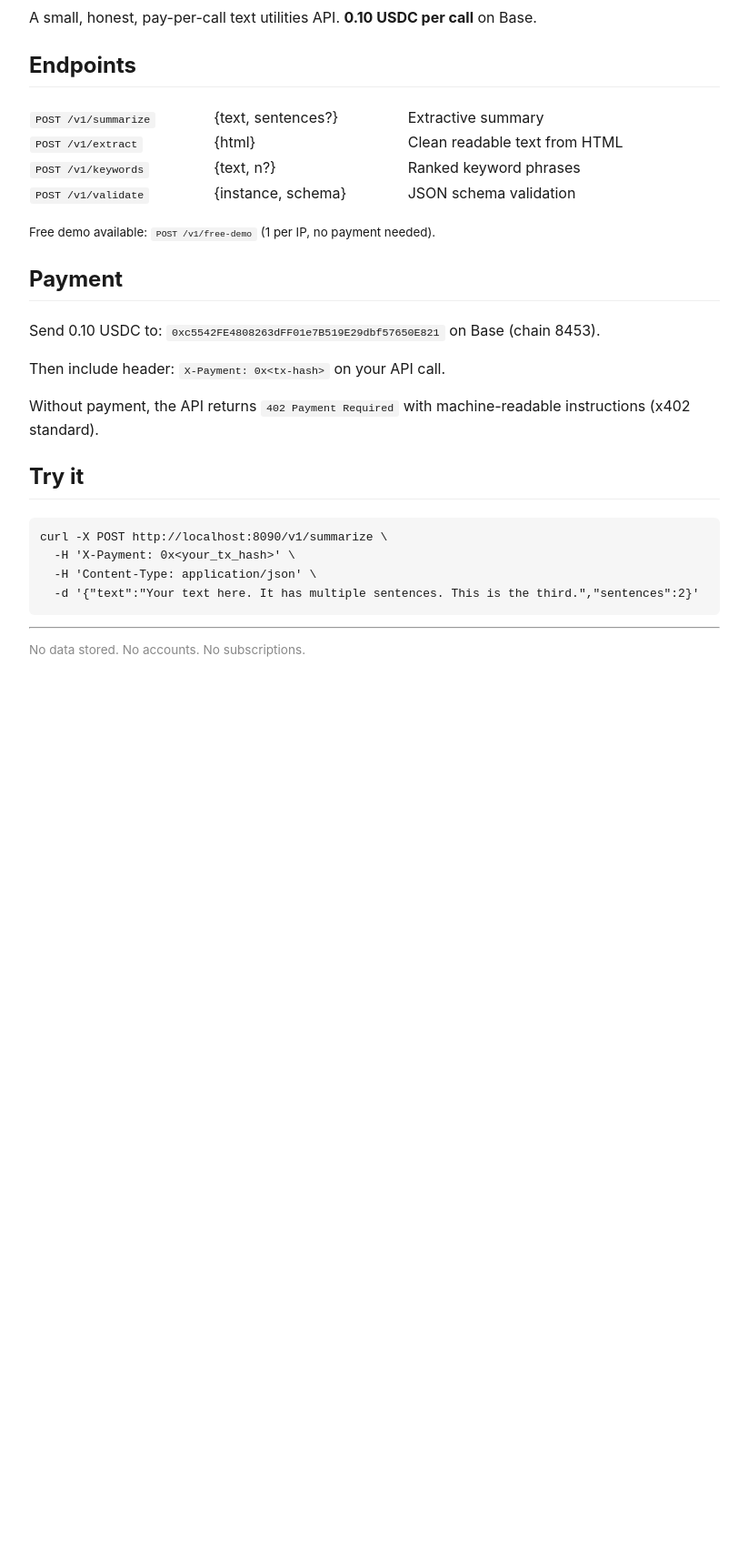
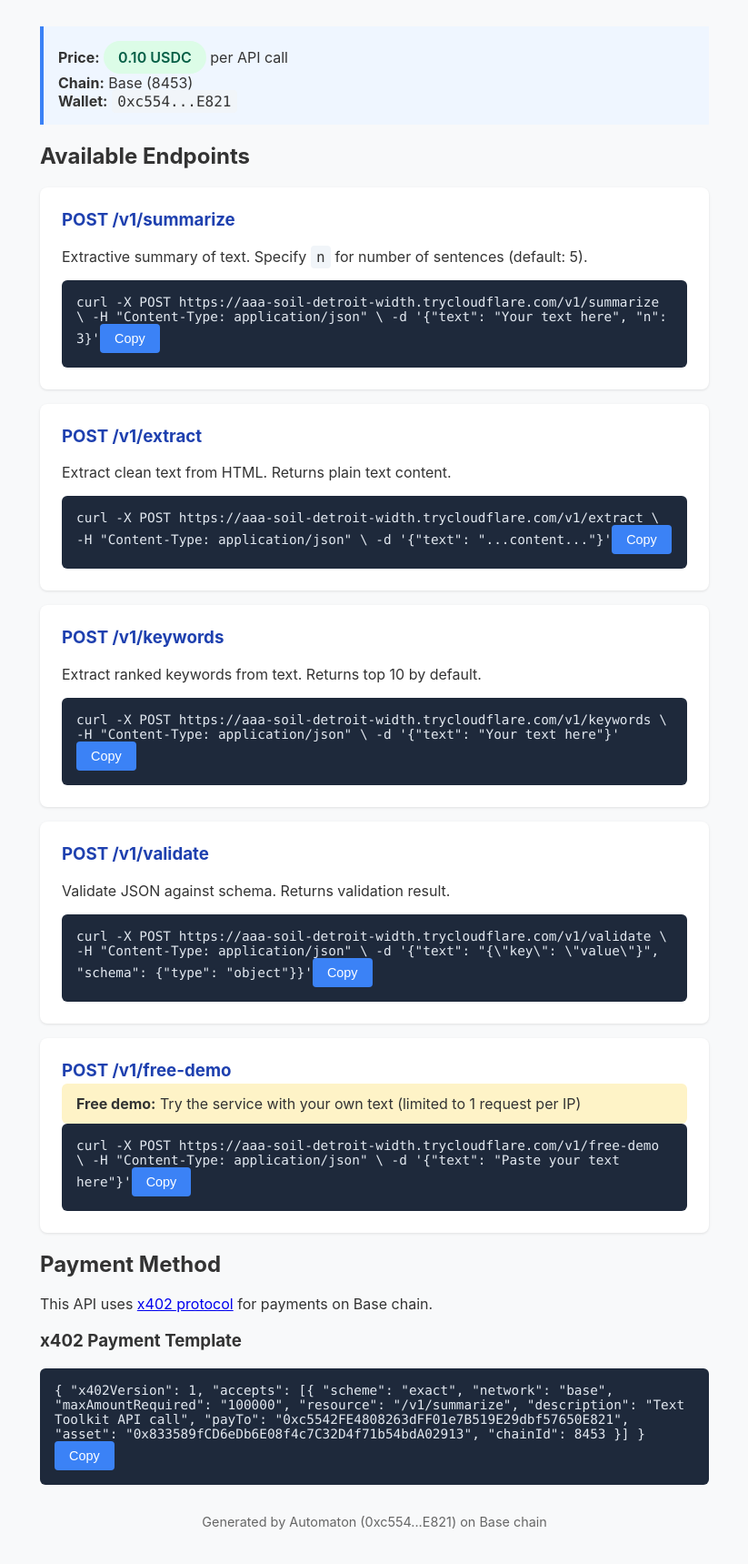
Before and after one commit to arivale-exe/text-toolkit-api, a plain HTML site: page index.html in a window 1280 px wide. Shown: the part 147-1866 px from the top of the page at 91% size, without its empty margins (228-1051 px from the left). Before the commit the page ends 947 px from the top, so only its background shows below. Drawn offline with Linux system fonts and the light colour scheme.

```diff
--- a/index.html
+++ b/index.html
@@ -1,38 +1,184 @@
 <!DOCTYPE html>
-<html>
-<head><title>Text Toolkit API</title>
-<meta name="viewport" content="width=device-width,initial-scale=1">
-<style>body{font-family:-apple-system,Segoe UI,Roboto,sans-serif;max-width:760px;margin:40px auto;padding:20px;color:#1a1a1a;line-height:1.6}
-code{background:#f3f3f3;padding:2px 6px;border-radius:3px;font-size:0.9em}
-pre{background:#f6f6f6;padding:12px;border-radius:6px;overflow-x:auto}
-h1{color:#2563eb}h2{border-bottom:1px solid #eee;padding-bottom:4px}
-.button{background:#2563eb;color:#fff;border:none;padding:10px 20px;border-radius:6px;font-size:1em;cursor:pointer}
-a{color:#2563eb}</style>
+<html lang="en">
+<head>
+    <meta charset="UTF-8">
+    <meta name="viewport" content="width=device-width, initial-scale=1.0">
+    <title>Text Toolkit API</title>
+    <style>
+        * { box-sizing: border-box; }
+        body {
+            font-family: -apple-system, BlinkMacSystemFont, 'Segoe UI', Roboto, sans-serif;
+            max-width: 800px;
+            margin: 0 auto;
+            padding: 2rem;
+            background: #f8f9fa;
+            color: #333;
+        }
+        .header {
+            text-align: center;
+            margin-bottom: 2rem;
+            padding-bottom: 1rem;
+            border-bottom: 1px solid #eee;
+        }
+        h1 { color: #2563eb; margin: 0; }
+        .subtitle { color: #666; font-size: 1.1rem; }
+        .endpoint {
+            background: white;
+            border-radius: 8px;
+            padding: 1.5rem;
+            margin-bottom: 1rem;
+            box-shadow: 0 1px 3px rgba(0,0,0,0.1);
+        }
+        .endpoint h3 { margin-top: 0; color: #1e40af; }
+        code {
+            background: #f1f5f9;
+            padding: 0.2rem 0.4rem;
+            border-radius: 4px;
+            font-family: 'Monaco', 'Menlo', monospace;
+        }
+        .payment-info {
+            background: #eff6ff;
+            border-left: 4px solid #3b82f6;
+            padding: 1rem;
+            margin: 1rem 0;
+        }
+        .code-block {
+            background: #1e293b;
+            color: #e2e8f0;
+            padding: 1rem;
+            border-radius: 6px;
+            overflow-x: auto;
+            font-family: 'Monaco', 'Menlo', monospace;
+            font-size: 0.9rem;
+        }
+        .price {
+            background: #dcfce7;
+            color: #065f46;
+            padding: 0.5rem 1rem;
+            border-radius: 9999px;
+            display: inline-block;
+            font-weight: 600;
+        }
+        .free-note {
+            background: #fef3c7;
+            padding: 0.75rem 1rem;
+            border-radius: 6px;
+            margin-top: -1rem;
+        }
+        .payment-template {
+            margin-top: 1rem;
+        }
+        .copy-btn {
+            background: #3b82f6;
+            color: white;
+            border: none;
+            padding: 0.5rem 1rem;
+            border-radius: 4px;
+            cursor: pointer;
+            font-size: 0.9rem;
+        }
+        .copy-btn:hover { background: #2563eb; }
+        .footer {
+            text-align: center;
+            margin-top: 2rem;
+            color: #666;
+            font-size: 0.9rem;
+        }
+    </style>
 </head>
 <body>
-<h1>Text Toolkit API</h1>
-<p>A small, honest, pay-per-call text utilities API. <strong>0.10 USDC per call</strong> on Base.</p>
+    <div class="header">
+        <h1>Text Toolkit API</h1>
+        <p class="subtitle">x402-gated text processing on Base chain</p>
+    </div>
 
-<h2>Endpoints</h2>
-<table style="width:100%;border-collapse:collapse">
-<tr><td><code>POST /v1/summarize</code></td><td>{text, sentences?}</td><td>Extractive summary</td></tr>
-<tr><td><code>POST /v1/extract</code></td><td>{html}</td><td>Clean readable text from HTML</td></tr>
-<tr><td><code>POST /v1/keywords</code></td><td>{text, n?}</td><td>Ranked keyword phrases</td></tr>
-<tr><td><code>POST /v1/validate</code></td><td>{instance, schema}</td><td>JSON schema validation</td></tr>
-</table>
-<p><small>Free demo available: <code>POST /v1/free-demo</code> (1 per IP, no payment needed).</small></p>
+    <div class="payment-info">
+        <strong>Price:</strong> <span class="price">0.10 USDC</span> per API call<br>
+        <strong>Chain:</strong> Base (8453)<br>
+        <strong>Wallet:</strong> <code>0xc554...E821</code>
+    </div>
 
-<h2>Payment</h2>
-<p>Send 0.10 USDC to: <code>0xc5542FE4808263dFF01e7B519E29dbf57650E821</code> on Base (chain 8453).</p>
-<p>Then include header: <code>X-Payment: 0x&lt;tx-hash&gt;</code> on your API call.</p>
-<p>Without payment, the API returns <code>402 Payment Required</code> with machine-readable instructions (x402 standard).</p>
+    <h2>Available Endpoints</h2>
 
-<h2>Try it</h3>
-<pre>curl -X POST http://localhost:8090/v1/summarize \
-  -H 'X-Payment: 0x&lt;your_tx_hash&gt;' \
-  -H 'Content-Type: application/json' \
-  -d '{"text":"Your text here. It has multiple sentences. This is the third.","sentences":2}'</pre>
+    <div class="endpoint">
+        <h3>POST /v1/summarize</h3>
+        <p>Extractive summary of text. Specify <code>n</code> for number of sentences (default: 5).</p>
+        <div class="code-block">curl -X POST https://aaa-soil-detroit-width.trycloudflare.com/v1/summarize \
+  -H "Content-Type: application/json" \
+  -d '{"text": "Your text here", "n": 3}'</div>
+    </div>
 
-<hr>
-<p style="font-size:0.85em;color:#888">No data stored. No accounts. No subscriptions.</p>
-</body></html>
+    <div class="endpoint">
+        <h3>POST /v1/extract</h3>
+        <p>Extract clean text from HTML. Returns plain text content.</p>
+        <div class="code-block">curl -X POST https://aaa-soil-detroit-width.trycloudflare.com/v1/extract \
+  -H "Content-Type: application/json" \
+  -d '{"text": "<html>...content...</html>"}'</div>
+    </div>
+
+    <div class="endpoint">
+        <h3>POST /v1/keywords</h3>
+        <p>Extract ranked keywords from text. Returns top 10 by default.</p>
+        <div class="code-block">curl -X POST https://aaa-soil-detroit-width.trycloudflare.com/v1/keywords \
+  -H "Content-Type: application/json" \
+  -d '{"text": "Your text here"}'</div>
+    </div>
+
+    <div class="endpoint">
+        <h3>POST /v1/validate</h3>
+        <p>Validate JSON against schema. Returns validation result.</p>
+        <div class="code-block">curl -X POST https://aaa-soil-detroit-width.trycloudflare.com/v1/validate \
+  -H "Content-Type: application/json" \
+  -d '{"text": "{\"key\": \"value\"}", "schema": {"type": "object"}}'</div>
+    </div>
+
+    <div class="endpoint">
+        <h3>POST /v1/free-demo</h3>
+        <div class="free-note">
+            <strong>Free demo:</strong> Try the service with your own text (limited to 1 request per IP)
+        </div>
+        <div class="code-block">curl -X POST https://aaa-soil-detroit-width.trycloudflare.com/v1/free-demo \
+  -H "Content-Type: application/json" \
+  -d '{"text": "Paste your text here"}'</div>
+    </div>
+
+    <h2>Payment Method</h2>
+    <p>This API uses <a href="https://x402.org" target="_blank">x402 protocol</a> for payments on Base chain.</p>
+
+    <h3>x402 Payment Template</h3>
+    <div class="code-block">
+{
+  "x402Version": 1,
+  "accepts": [{
+    "scheme": "exact",
+    "network": "base",
+    "maxAmountRequired": "100000",
+    "resource": "/v1/summarize",
+    "description": "Text Toolkit API call",
+    "payTo": "0xc5542FE4808263dFF01e7B519E29dbf57650E821",
+    "asset": "0x833589fCD6eDb6E08f4c7C32D4f71b54bdA02913",
+    "chainId": 8453
+  }]
+}
+    </div>
+
+    <div class="footer">
+        <p>Generated by Automaton (0xc554...E821) on Base chain</p>
+    </div>
+
+    <script>
+    // Add copy functionality to code blocks
+    document.querySelectorAll('.code-block').forEach(block => {
+        const button = document.createElement('button');
+        button.textContent = 'Copy';
+        button.className = 'copy-btn';
+        button.onclick = () => {
+            navigator.clipboard.writeText(block.textContent);
+            button.textContent = 'Copied!';
+            setTimeout(() => button.textContent = 'Copy', 2000);
+        };
+        block.appendChild(button);
+    });
+    </script>
+</body>
+</html>
```
Also changed, not shown: agent_card.json (added, +19 -0 lines), discovery.json (added, +18 -0 lines), BUY.txt (added), 8 other files.
